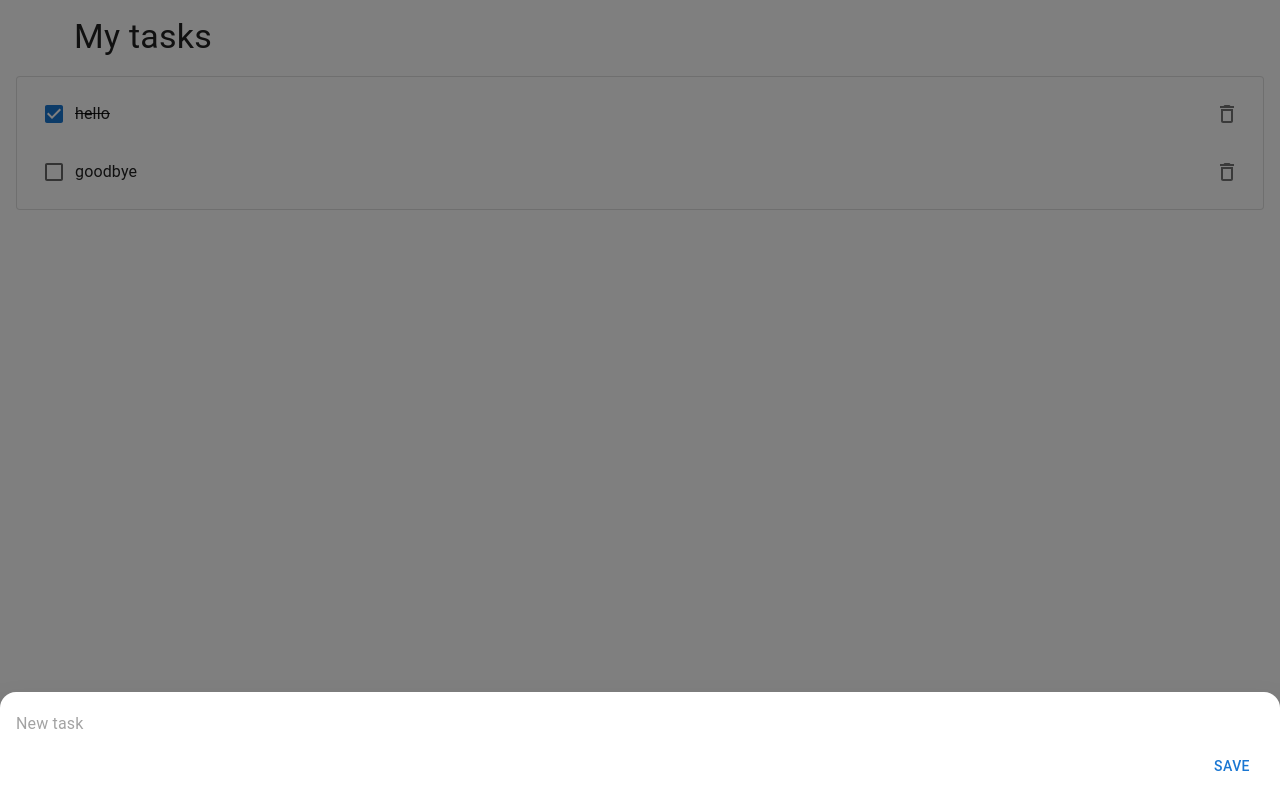
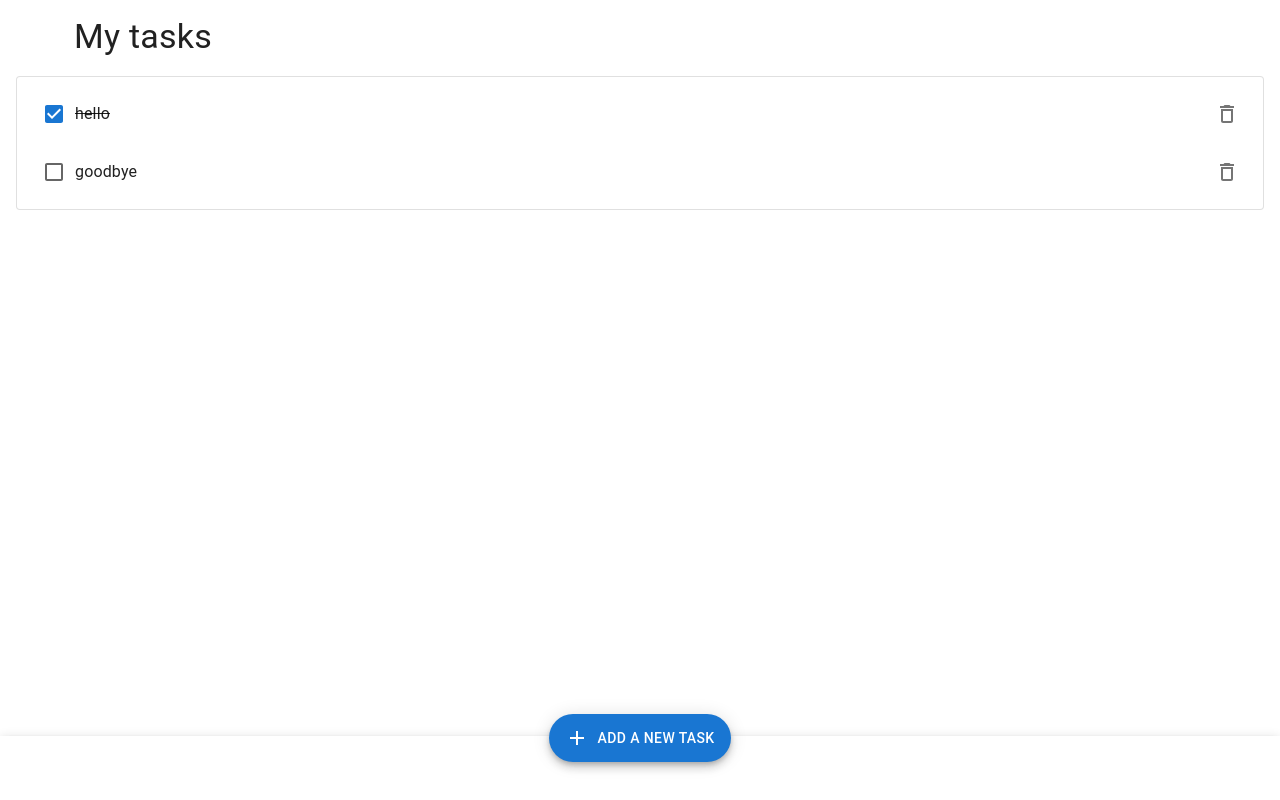
Before and after one commit to dm1sh/toodo, a React (Vite) app: page / in a window 1280 px wide. Built offline with nearby package versions, Linux system fonts and the light colour scheme.

Commit message:
Made addTask component showing functional

```diff
--- a/src/components/AddTask.tsx
+++ b/src/components/AddTask.tsx
@@ -1,4 +1,4 @@
-import React, { useState } from "react";
+import React from "react";
 
 import SwipeableDrawer from "@mui/material/SwipeableDrawer";
 import InputBase from "@mui/material/InputBase";
@@ -6,11 +6,15 @@ import TrapFocus from "@mui/material/Unstable_TrapFocus";
 import Box from "@mui/material/Box";
 import Button from "@mui/material/Button";
 
+import { useAppDispatch, useAppSelector } from "../hooks";
+import {
+  open as openAction,
+  close as closeAction,
+} from "../store/slices/uiState";
+
 export const AddTask: React.FC = () => {
-  const [open, setOpen] = useState(true);
-
-  const onOpen = () => setOpen(true);
-  const onClose = () => setOpen(false);
+  const open = useAppSelector((state) => state.uiState.addBarOpen);
+  const dispatch = useAppDispatch();
 
   return (
     <TrapFocus open={open}>
@@ -24,8 +28,8 @@ export const AddTask: React.FC = () => {
         }}
         anchor="bottom"
         open={open}
-        onOpen={onOpen}
-        onClose={onClose}
+        onOpen={() => dispatch(openAction())}
+        onClose={() => dispatch(closeAction())}
       >
         <Box
           sx={{
--- a/src/components/AppBar.tsx
+++ b/src/components/AppBar.tsx
@@ -4,7 +4,13 @@ import Box from "@mui/material/Box";
 import Fab from "@mui/material/Fab";
 import Add from "@mui/icons-material/Add";
 
-export const AppBar: React.FC = () => (
+import { useAppDispatch } from "../hooks";
+import { open } from "../store/slices/uiState";
+
+export const AppBar: React.FC = () => {
+  const dispatch = useAppDispatch();
+
+  return (
     <Box sx={{ width: "100%", justifyContent: "center", display: "flex" }}>
       <Fab
         variant="extended"
@@ -15,9 +21,11 @@ export const AppBar: React.FC = () => (
           zIndex: 1,
           top: -30,
         }}
+        onClick={() => dispatch(open())}
       >
         <Add sx={{ marginRight: 1 }} />
         Add a new task
       </Fab>
     </Box>
   );
+};
```
Lines whose indentation alone changed are shown as unchanged.
